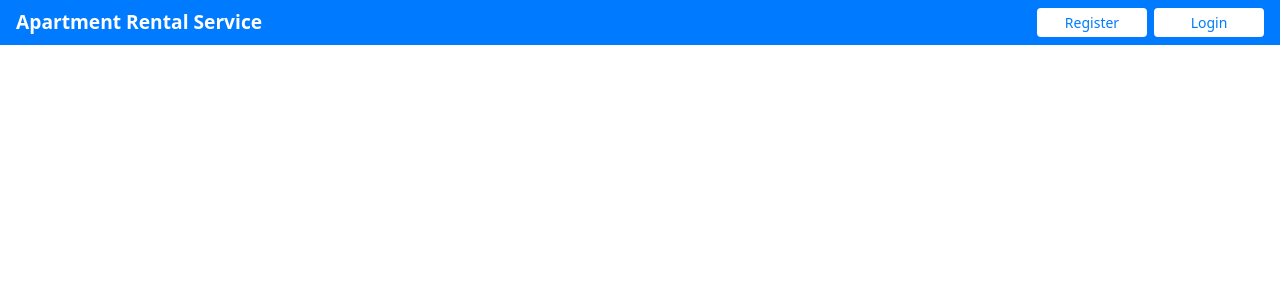
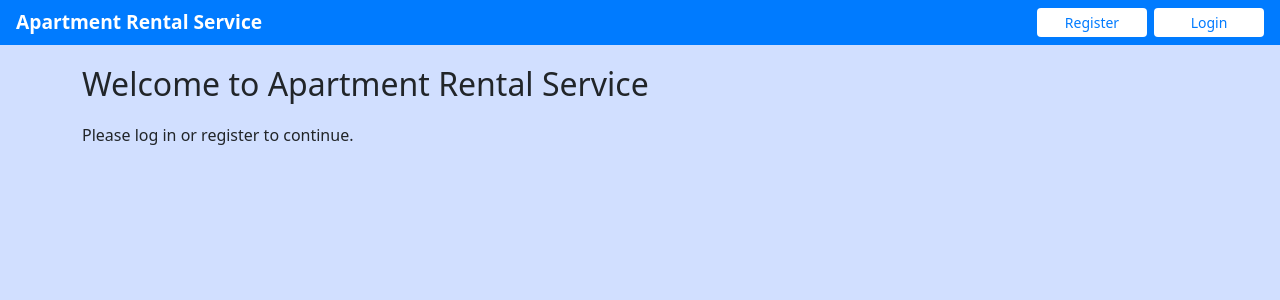
Before and after one commit to aleksanderinglot/angular-apartment-rental-service, an Angular app: page / in a window 1280 px wide. Shown: the top 300 px of the page. Built offline with nearby package versions, Linux system fonts and the light colour scheme.

Commit message:
Add router outlet to app component

```diff
--- a/src/app/app.component.css
+++ b/src/app/app.component.css
@@ -0,0 +1,10 @@
+:host {
+    display: block;
+    background-color: #d1dfff;
+    height: 100vh;
+  }
+
+  .welcome-heading {
+    margin-top: 20px;
+    margin-bottom: 20px;
+  }
--- a/src/app/app.component.html
+++ b/src/app/app.component.html
@@ -1 +1,8 @@
 <app-header></app-header>
+<div class="container">
+  <h2 class="welcome-heading">Welcome to Apartment Rental Service</h2>
+  <ng-container *ngIf="!userLoggedIn">
+    <p>Please log in or register to continue.</p>
+  </ng-container>
+  <router-outlet></router-outlet>
+</div>
--- a/src/app/app.component.ts
+++ b/src/app/app.component.ts
@@ -1,10 +1,21 @@
-import { Component } from '@angular/core';
+import { Component, OnInit } from '@angular/core';
+import { AuthService } from './auth.service';
 
 @Component({
   selector: 'app-root',
   templateUrl: './app.component.html',
   styleUrls: ['./app.component.css']
 })
-export class AppComponent {
-  title = 'apartment-rental-service';
+export class AppComponent implements OnInit {
+  title = 'Example';
+  userLoggedIn = false;
+
+  ngOnInit() {
+    localStorage.clear();
+    this.authService.isLoggedIn().subscribe((loggedIn: boolean) => {
+      this.userLoggedIn = loggedIn;
+    });
+  }
+
+  constructor(private authService: AuthService) {}
 }
```
Also changed, not shown: 1 other file (tests, documents, lock files or other folders).
